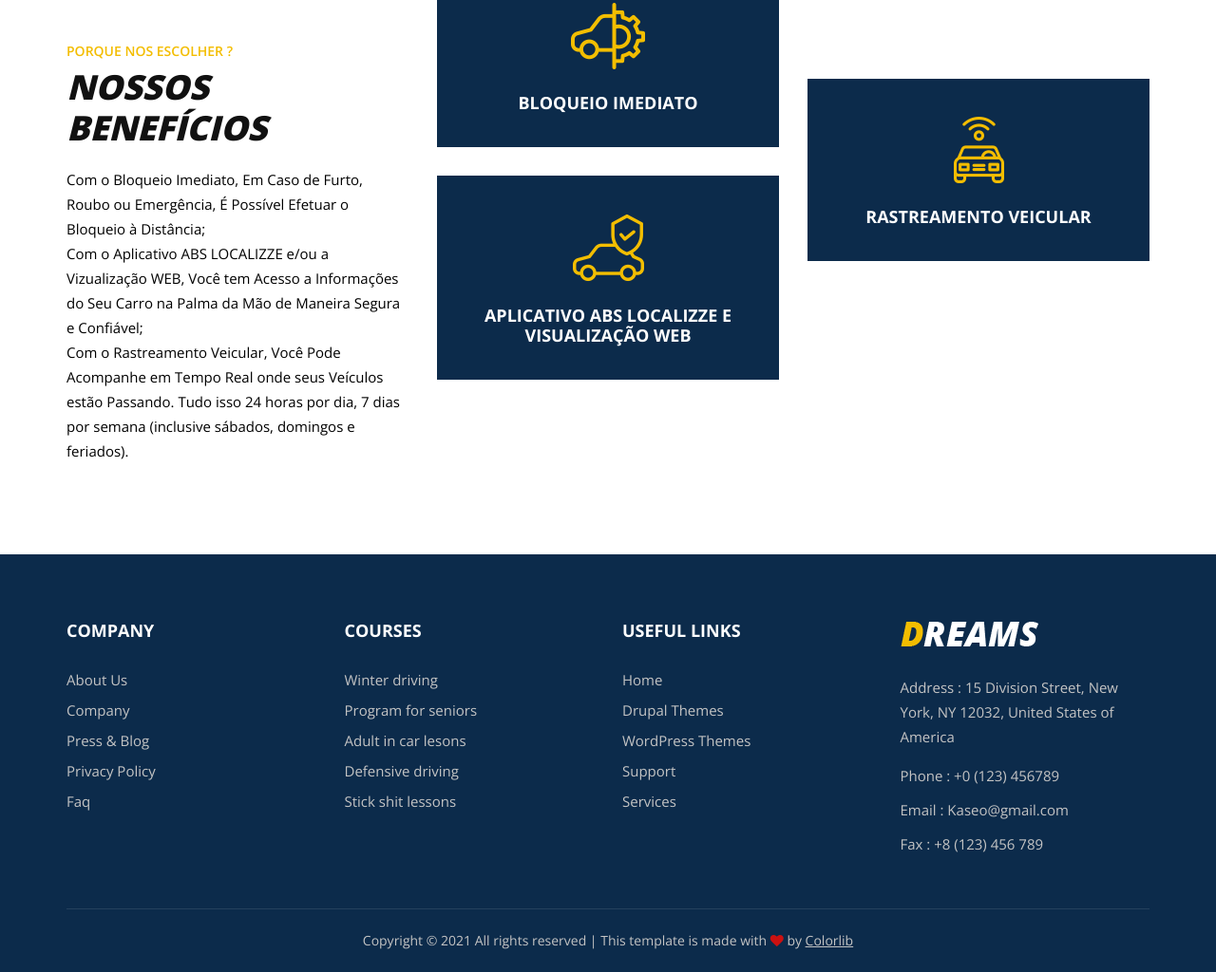
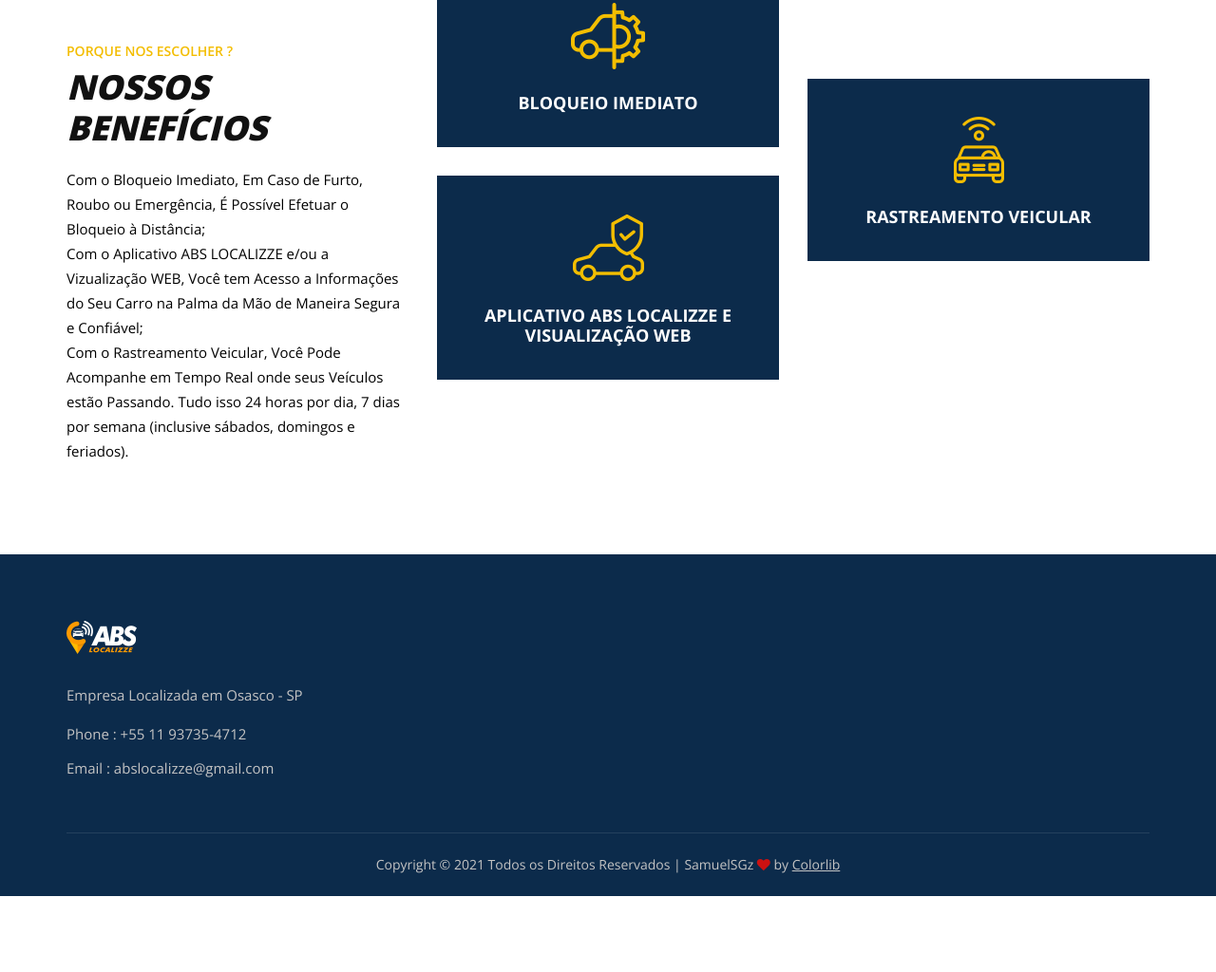
Before and after one commit to SamuelSilvaG/abslocalizze, a plain HTML site: page index.html in a window 1280 px wide. Shown: the part 987-2011 px from the top of the page at 95% size. After the commit the page ends 1931 px from the top, so only its background shows below. Drawn offline with nearby package versions, Linux system fonts and the light colour scheme.

Commit message:
index update

```diff
--- a/css/style.css
+++ b/css/style.css
@@ -330,7 +330,7 @@
 -----------------------*/
 
 .header {
-	background: #0c2b4b;
+	background: #f3bd00;
 	position: absolute;
 	left: 0;
 	top: 0;
@@ -353,7 +353,7 @@
 	top: 0;
 	width: 580px;
 	height: 100%;
-	background: #f3bd00;
+	background: #0c2b4b;
 	content: "";
 	z-index: -1;
 	-webkit-clip-path: polygon(0% 0%, 100% 0%, 96% 100%, 0% 100%);
--- a/index.html
+++ b/index.html
@@ -33,7 +33,7 @@
     <div class="offcanvas-menu-overlay"></div>
     <div class="offcanvas-menu-wrapper">
         <div class="offcanvas__search">
-            <i class="fa fa-search search-switch"></i>
+           <!-- <i class="fa fa-search search-switch"></i>-->
         </div>
         <div class="offcanvas__logo">
            <a href="./index.html"><img src="img/logo0.png" alt=""></a>
@@ -48,10 +48,9 @@
         </nav>
         <div id="mobile-menu-wrap"></div>
         <div class="offcanvas__social">
-            <a href="#"><i class="fa fa-facebook"></i></a>
-            <a href="#"><i class="fa fa-twitter"></i></a>
-            <a href="#"><i class="fa fa-instagram"></i></a>
-            <a href="#"><i class="fa fa-dribbble"></i></a>
+            <a href="https://m.facebook.com/ABSLOCALIZZE/"><i class="fa fa-facebook"></i></a>
+            <a href="https://www.instagram.com/abslocalizze/"><i class="fa fa-instagram"></i></a>
+            <a href="https://abslocalizze.com"><i class="fa fa-dribbble"></i></a>
         </div>
         <div class="offcanvas__btn">
         <!--   <a href="#" class="primary-btn">Get Started</a> -->
@@ -82,13 +81,12 @@
                 <div class="col-lg-5">
                     <div class="header__right">
                         <div class="header__right__search">
-                            <i class="fa fa-search search-switch"></i>
+                        <!-- <i class="fa fa-search search-switch"></i> -->
                         </div>
                         <div class="header__right__social">
-                            <a href="#"><i class="fa fa-facebook"></i></a>
-                            <a href="#"><i class="fa fa-twitter"></i></a>
-                            <a href="#"><i class="fa fa-instagram"></i></a>
-                            <a href="#"><i class="fa fa-dribbble"></i></a>
+                            <a href="https://m.facebook.com/ABSLOCALIZZE/"><i class="fa fa-facebook"></i></a>
+                            <a href="https://www.instagram.com/abslocalizze/"><i class="fa fa-instagram"></i></a>
+                            <a href="https://abslocalizze.com"><i class="fa fa-dribbble"></i></a>
                         </div>
                         <div class="header__right__btn">
                          <!--   <a href="#" class="primary-btn">Get Started</a> -->
@@ -112,7 +110,7 @@
                         <h5>ABS Localizze a Melhor opção para Você</h5>
                         <h2>Central de Atendimento 24H</h2>
                         <h5>Tenha a sua Disposição a Maior e Mais Moderna Central de Atendimento do Mercado</h5>
-                        <a href="https://api.whatsapp.com/" class="primary-btn">Contato</a>
+                        <a href="https://api.whatsapp.com/send?phone=5511937354712&text=Olá%20" class="primary-btn">Contato</a>
                      <!--   <a href="#" class="primary-btn second-bg">Planos</a> -->
                     </div>
                 </div>
@@ -403,52 +401,17 @@
     <footer class="footer">
         <div class="container">
             <div class="row">
-                <div class="col-lg-3 col-md-2 col-sm-6">
-                    <div class="footer__widget">
-                        <h5>COMPANY</h5>
-                        <ul>
-                            <li><a href="#">About Us</a></li>
-                            <li><a href="#">Company</a></li>
-                            <li><a href="#">Press & Blog</a></li>
-                            <li><a href="#">Privacy Policy</a></li>
-                            <li><a href="#">Faq</a></li>
-                        </ul>
-                    </div>
-                </div>
-                <div class="col-lg-3 col-md-3 col-sm-6">
-                    <div class="footer__widget">
-                        <h5>Courses</h5>
-                        <ul>
-                            <li><a href="#">Winter driving</a></li>
-                            <li><a href="#">Program for seniors</a></li>
-                            <li><a href="#">Adult in car lesons</a></li>
-                            <li><a href="#">Defensive driving</a></li>
-                            <li><a href="#">Stick shit lessons</a></li>
-                        </ul>
-                    </div>
-                </div>
-                <div class="col-lg-3 col-md-3 col-sm-6">
-                    <div class="footer__widget">
-                        <h5>USEFUL LINKS</h5>
-                        <ul>
-                            <li><a href="#">Home</a></li>
-                            <li><a href="#">Drupal Themes</a></li>
-                            <li><a href="#">WordPress Themes</a></li>
-                            <li><a href="#">Support</a></li>
-                            <li><a href="#">Services</a></li>
-                        </ul>
-                    </div>
-                </div>
+
                 <div class="col-lg-3 col-md-4 col-sm-6">
                     <div class="footer__about">
                         <div class="footer__logo">
-                            <a href="#"><img src="img/footer-logo.png" alt=""></a>
+                            <a href="#"><img src="img/logo0.png" alt=""></a>
                         </div>
-                        <p>Address : 15 Division Street, New York, NY 12032, United States of America</p>
+                        <p>Empresa Localizada em Osasco - SP</p>
                         <ul>
-                            <li>Phone : +0 (123) 456789</li>
-                            <li>Email : Kaseo@gmail.com</li>
-                            <li>Fax : +8 (123) 456 789</li>
+                            <li>Phone : +55 11 93735-4712</li>
+                            <li>Email : abslocalizze@gmail.com</li>
+
                         </ul>
                     </div>
                 </div>
@@ -457,7 +420,7 @@
                 <div class="col-lg-12 text-center">
                     <!-- Link back to Colorlib can't be removed. Template is licensed under CC BY 3.0. -->
                     <div class="footer__copyright__text">
-                        <p>Copyright &copy; <script>document.write(new Date().getFullYear());</script> All rights reserved | This template is made with <i class="fa fa-heart" aria-hidden="true"></i> by <a href="https://colorlib.com" target="_blank">Colorlib</a></p>
+                        <p>Copyright &copy; <script>document.write(new Date().getFullYear());</script> Todos os Direitos Reservados | SamuelSGz <i class="fa fa-heart" aria-hidden="true"></i> by <a href="https://colorlib.com" target="_blank">Colorlib</a></p>
                     </div>
                     <!-- Link back to Colorlib can't be removed. Template is licensed under CC BY 3.0. -->
                 </div>
```
